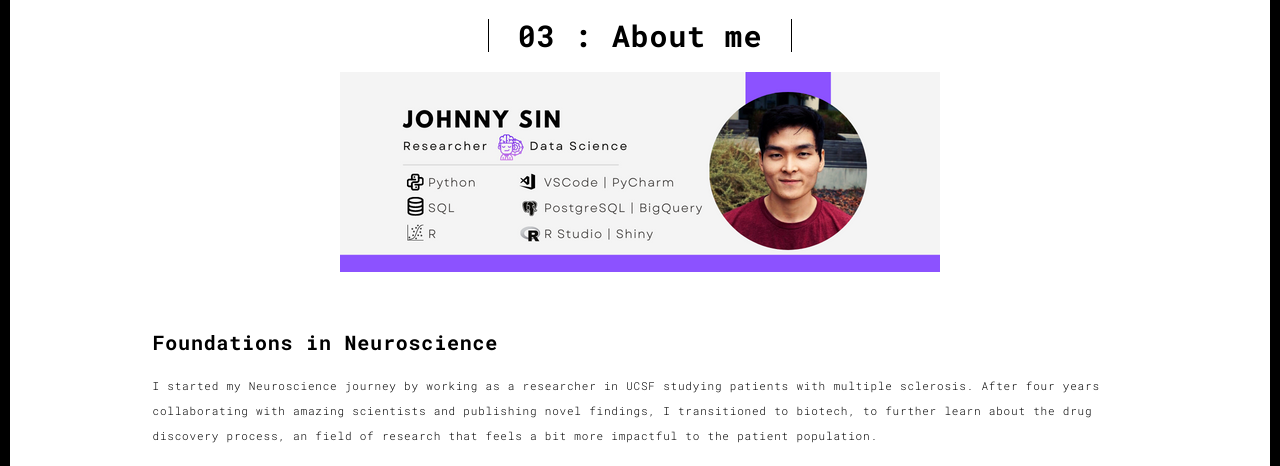
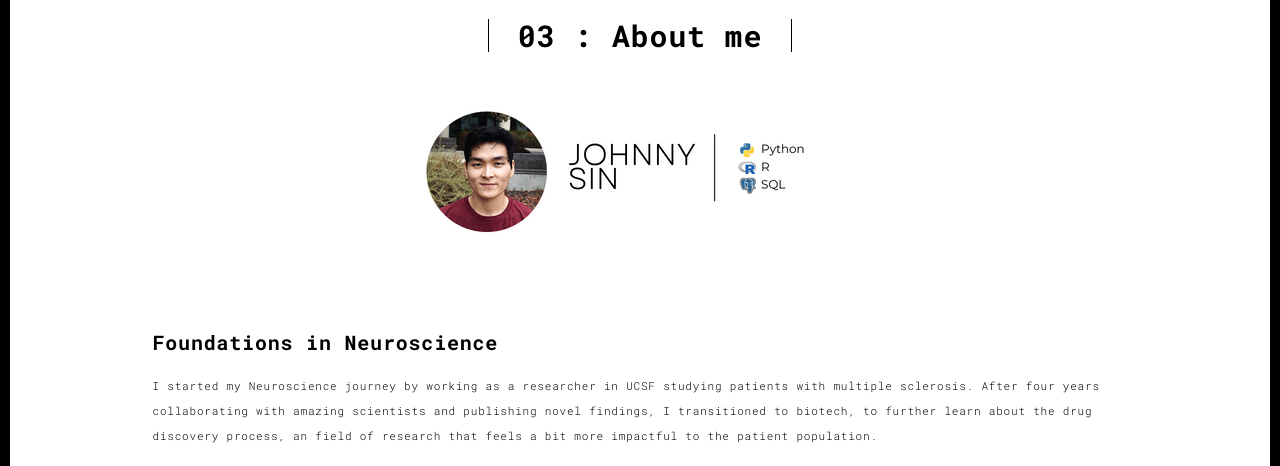
Before and after one commit to johnnys7n/portfolio_project, a Flask app: page /about.html in a window 1280 px wide. Shown: the part 90-556 px from the top of the page. Run offline with Flask 2, Linux system fonts and the light colour scheme; some libraries are stand-ins or nearby versions.

Commit message:
changes pt.2 deleted work banner, and corrected bk index img ext

```diff
--- a/templates/about.html
+++ b/templates/about.html
@@ -55,7 +55,7 @@
         <div class="col-xs-12">
           <div class="section-container-spacer text-center">
             <h1 class="h2">03 : About me</h1>
-            <p><img src="./static/assets/images/banner_works.png"></p>
+            <p><img src="./static/assets/images/banner_work_2.png"></p>
           </div>
 
           <div class="row">
--- a/templates/index.html
+++ b/templates/index.html
@@ -48,7 +48,7 @@
   </nav>
 </header>
 <!-- Add your site or app content here -->
-  <div class="hero-full-container background-image-container white-text-container" style="background-image: url('./static/assets/images/bk_1.jpg')">
+  <div class="hero-full-container background-image-container white-text-container" style="background-image: url('./static/assets/images/bk_1.jpeg')">
     <div class="container">
       <div class="row">
         <div class="col-xs-12">
--- a/templates/works.html
+++ b/templates/works.html
@@ -56,7 +56,6 @@
       <div class="col-sm-8 col-sm-offset-2 section-container-spacer">
         <div class="text-center">
           <h1 class="h2">02 : Works</h1>
-          <img src="./static/assets/images/banner_works.png">
         </div>
       </div>
 
```
